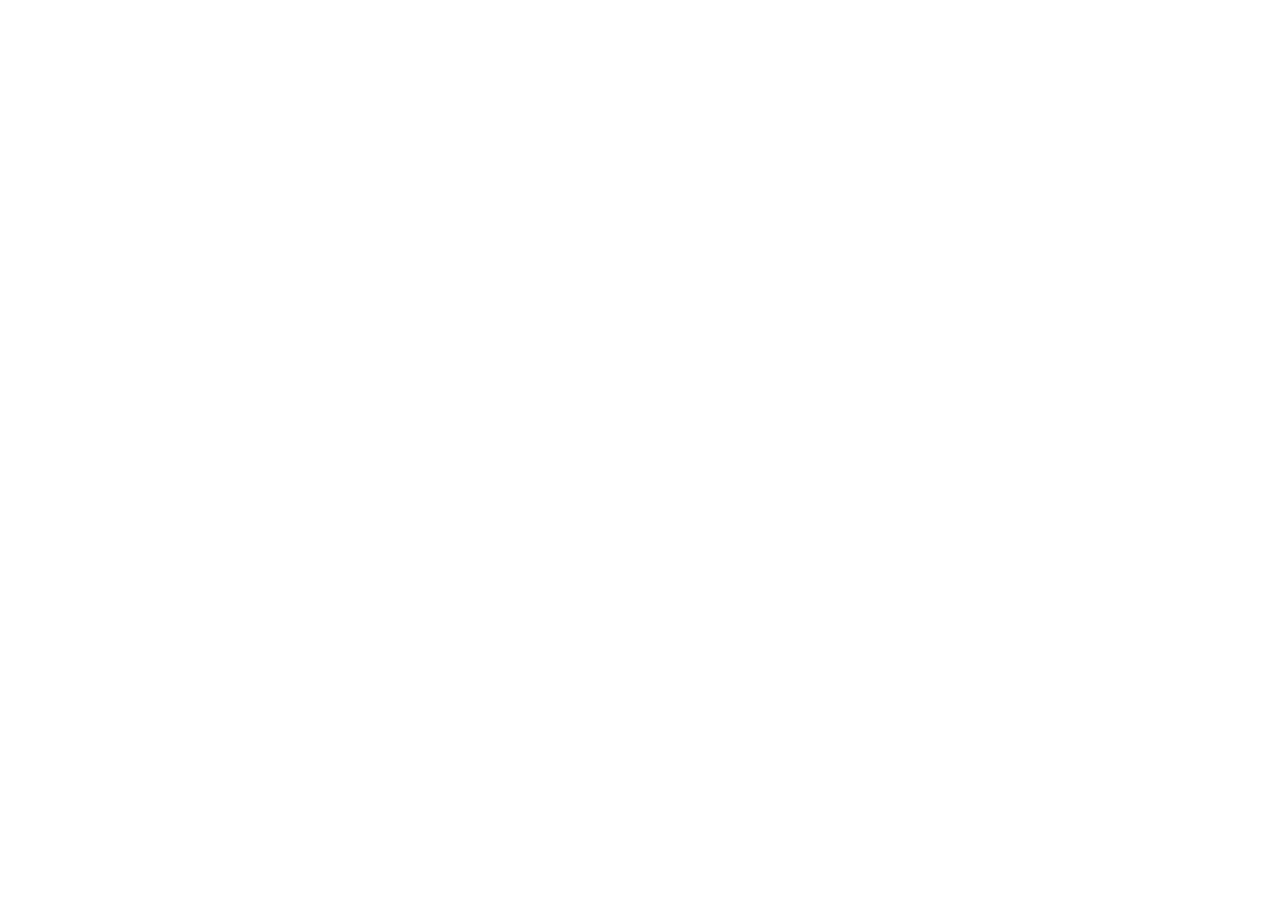
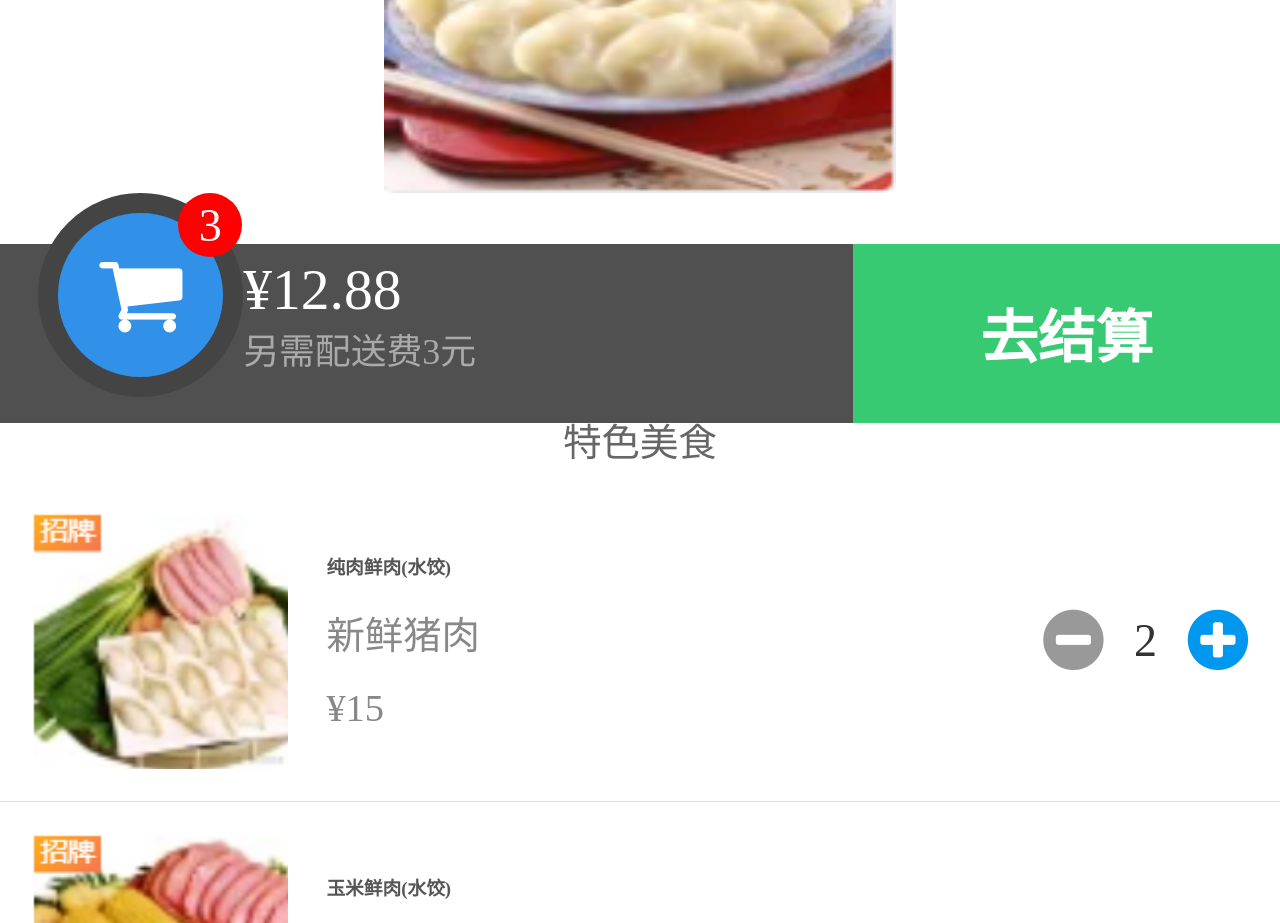
Before and after one commit to Locher7/elm, a Vue app in the folder elmclient/: page /businessInfo in a window 1280 px wide. Before the commit this address had no page. Shown: the part 377-1300 px from the top of the page. Before the commit the page ends 800 px from the top, so only its background shows below. Built offline with nearby package versions, Linux system fonts and the light colour scheme.

Commit message:
商家信息静态页面

```diff
--- a/elmclient/src/router/index.js
+++ b/elmclient/src/router/index.js
@@ -4,6 +4,7 @@
 } from 'vue-router';
 import Index from '../views/Index.vue';
 import BusinessList from '../views/BusinessList.vue';
+import BusinessInfo from '../views/BusinessInfo.vue';
 
 const routes = [{
 		path: '/',
@@ -19,6 +20,11 @@
 		path: '/businessList',
 		name: 'BusinessList',
 		component: BusinessList
+	},
+	{
+		path: '/businessInfo',
+		name: 'BusinessInfo',
+		component: BusinessInfo
 	}
 ];
 
--- /dev/null
+++ b/elmclient/src/views/BusinessInfo.vue
@@ -0,0 +1,464 @@
+<template>
+	<div class="wrapper">
+		<!-- header -->
+		<header>
+			<p>商家信息</p>
+		</header>
+
+		<!-- 商家logo -->
+		<div class="business-logo">
+			<img src="../assets/sj01.png">
+		</div>
+
+		<!-- 商家信息 -->
+		<div class="business-info">
+			<h1>万家饺子(软件园E18店)</h1>
+			<p>&#165;15起送 配送&#165;3</p>
+			<p>特色美食</p>
+		</div>
+
+		<!-- 食品列表 -->
+		<ul class="food">
+			<li>
+				<div class="food-left">
+					<img src="../assets/sp01.png">
+					<div class="food-left-info">
+						<h3>纯肉鲜肉(水饺)</h3>
+						<p>新鲜猪肉</p>
+						<p>&#165;15</p>
+					</div>
+				</div>
+				<div class="food-right">
+					<div>
+						<i class="fa fa-minus-circle"></i>
+					</div>
+					<p><span>2</span></p>
+					<div>
+						<i class="fa fa-plus-circle"></i>
+					</div>
+				</div>
+			</li>
+			<li>
+				<div class="food-left">
+					<img src="../assets/sp02.png">
+					<div class="food-left-info">
+						<h3>玉米鲜肉(水饺)</h3>
+						<p>玉米鲜肉</p>
+						<p>&#165;16</p>
+					</div>
+				</div>
+				<div class="food-right">
+					<div>
+						<i class="fa fa-minus-circle"></i>
+					</div>
+					<p><span>3</span></p>
+					<div>
+						<i class="fa fa-plus-circle"></i>
+					</div>
+				</div>
+			</li>
+			<li>
+				<div class="food-left">
+					<img src="../assets/sp03.png">
+					<div class="food-left-info">
+						<h3>虾仁三鲜(蒸饺)</h3>
+						<p>新鲜虾仁</p>
+						<p>&#165;22</p>
+					</div>
+				</div>
+				<div class="food-right">
+					<div>
+						<i class="fa fa-minus-circle"></i>
+					</div>
+					<p><span>1</span></p>
+					<div>
+						<i class="fa fa-plus-circle"></i>
+					</div>
+				</div>
+			</li>
+			<li>
+				<div class="food-left">
+					<img src="../assets/sp04.png">
+					<div class="food-left-info">
+						<h3>素三鲜(蒸饺)</h3>
+						<p>素三鲜</p>
+						<p>&#165;13</p>
+					</div>
+				</div>
+				<div class="food-right">
+					<div></div>
+					<p></p>
+					<div>
+						<i class="fa fa-plus-circle"></i>
+					</div>
+				</div>
+			</li>
+			<li>
+				<div class="food-left">
+					<img src="../assets/sp05.png">
+					<div class="food-left-info">
+						<h3>角瓜鸡蛋(蒸饺)</h3>
+						<p>新鲜鸡蛋</p>
+						<p>&#165;12</p>
+					</div>
+				</div>
+				<div class="food-right">
+					<div></div>
+					<p></p>
+					<div>
+						<i class="fa fa-plus-circle"></i>
+					</div>
+				</div>
+			</li>
+			<li>
+				<div class="food-left">
+					<img src="../assets/sp06.png">
+					<div class="food-left-info">
+						<h3>小白菜肉(水饺)</h3>
+						<p>新鲜猪肉</p>
+						<p>&#165;15</p>
+					</div>
+				</div>
+				<div class="food-right">
+					<div></div>
+					<p></p>
+					<div>
+						<i class="fa fa-plus-circle"></i>
+					</div>
+				</div>
+			</li>
+			<li>
+				<div class="food-left">
+					<img src="../assets/sp07.png">
+					<div class="food-left-info">
+						<h3>芹菜牛肉(水饺)</h3>
+						<p>新鲜牛肉</p>
+						<p>&#165;15</p>
+					</div>
+				</div>
+				<div class="food-right">
+					<div></div>
+					<p></p>
+					<div>
+						<i class="fa fa-plus-circle"></i>
+					</div>
+				</div>
+			</li>
+			<li>
+				<div class="food-left">
+					<img src="../assets/sp08.png">
+					<div class="food-left-info">
+						<h3>虾腰鲜肉(水饺)</h3>
+						<p>新鲜猪肉</p>
+						<p>&#165;20</p>
+					</div>
+				</div>
+				<div class="food-right">
+					<div></div>
+					<p></p>
+					<div>
+						<i class="fa fa-plus-circle"></i>
+					</div>
+				</div>
+			</li>
+			<li>
+				<div class="food-left">
+					<img src="../assets/sp09.png">
+					<div class="food-left-info">
+						<h3>青椒鲜肉(水饺)</h3>
+						<p>新鲜猪肉</p>
+						<p>&#165;15</p>
+					</div>
+				</div>
+				<div class="food-right">
+					<div></div>
+					<p></p>
+					<div>
+						<i class="fa fa-plus-circle"></i>
+					</div>
+				</div>
+			</li>
+		</ul>
+
+		<!-- 购物车 -->
+		<div class="cart">
+			<div class="cart-left">
+				<div class="cart-left-icon">
+					<i class="fa fa-shopping-cart"></i>
+					<div class="cart-left-icon-quantity">3</div>
+				</div>
+				<div class="cart-left-info">
+					<p>&#165;12.88</p>
+					<p>另需配送费3元</p>
+				</div>
+			</div>
+			<div class="cart-right">
+				<!-- 不够起送费 -->
+				<!--<div class="cart-right-item">&#165;15起送</div>-->
+				<!-- 达到起送费 -->
+				<div class="cart-right-item" onclick="location.href='order.html'">去结算</div>
+			</div>
+		</div>
+
+	</div>
+</template>
+
+<script>
+	// export default{
+	// 	name:'BusinessInfo',
+	// 	data(){
+	// 		return {
+	// 			businessId:this.$query.businessId,
+	// 			business:{}
+	// 		}
+	// 	},
+	// 	created(){
+	// 	    //根据businessId查询商家信息
+	// 		this.$axios.post('BusinessController/getBuinessById',this.$qs.stringify({
+	// 			businessId:this.businessId
+	// 		})).then(response=>{
+	// 			this.business=response.data;
+	// 		}).catch(errpr=>{
+	// 			console.error(error);
+	// 		})
+	// 	},
+	// }
+</script>
+
+<style scoped>
+	/****************** 总容器 ****************/
+	.wrapper {
+		width: 100%;
+		height: 100%;
+	}
+
+	/****************** header ****************/
+	.wrapper header {
+		width: 100%;
+		height: 12vw;
+		background-color: #0097ff;
+		color: #fff;
+		font-size: 4.8vw;
+
+		position: fixed;
+		left: 0;
+		top: 0;
+		z-index: 1000;
+
+		display: flex;
+		justify-content: center;
+		align-items: center;
+	}
+
+	/****************** 商家logo ****************/
+	.wrapper .business-logo {
+		width: 100%;
+		height: 35vw;
+		margin-top: 12vw;
+
+		display: flex;
+		justify-content: center;
+		align-items: center;
+	}
+
+	.wrapper .business-logo img {
+		width: 40vw;
+		height: 30vw;
+		border-radius: 5px;
+	}
+
+	/****************** 商家信息 ****************/
+	.wrapper .business-info {
+		width: 100%;
+		height: 20vw;
+
+		display: flex;
+		flex-direction: column;
+		justify-content: center;
+		align-items: center;
+	}
+
+	.wrapper .business-info h1 {
+		font-size: 5vw;
+	}
+
+	.wrapper .business-info p {
+		font-size: 3vw;
+		color: #666;
+		margin-top: 1vw;
+	}
+
+	/****************** 食品列表 ****************/
+	.wrapper .food {
+		width: 100%;
+	}
+
+	.wrapper .food::after {
+		content: "";
+		display: block;
+		height: 14vw;
+	}
+
+	.wrapper .food li {
+		width: 100%;
+		box-sizing: border-box;
+		padding: 2.5vw;
+		user-select: none;
+		border-bottom: solid 1px #ddd;
+
+		display: flex;
+		justify-content: space-between;
+		align-items: center;
+	}
+
+	.wrapper .food li .food-left {
+		display: flex;
+		align-items: center;
+	}
+
+	.wrapper .food li .food-left img {
+		width: 20vw;
+		height: 20vw;
+	}
+
+	.wrapper .food li .food-left .food-left-info {
+		margin-left: 3vw;
+	}
+
+	.wrapper .food li .food-left .food-left-info h3 {
+		font-size: 3, 8vw;
+		color: #555;
+	}
+
+	.wrapper .food li .food-left .food-left-info p {
+		font-size: 3vw;
+		color: #888;
+		margin-top: 2vw;
+	}
+
+	.wrapper .food li .food-right {
+		width: 16vw;
+		display: flex;
+		justify-content: space-between;
+		align-items: center;
+	}
+
+	.wrapper .food li .food-right .fa-minus-circle {
+		font-size: 5.5vw;
+		color: #999;
+		cursor: pointer;
+	}
+
+	.wrapper .food li .food-right p {
+		font-size: 3.6vw;
+		color: #333;
+	}
+
+	.wrapper .food li .food-right .fa-plus-circle {
+		font-size: 5.5vw;
+		color: #0097ef;
+		cursor: pointer;
+	}
+
+	/****************** 购物车 ****************/
+	.wrapper .cart {
+		width: 100%;
+		height: 14vw;
+
+		position: fixed;
+		left: 0;
+		bottom: 0;
+
+		display: flex;
+	}
+
+	.wrapper .cart .cart-left {
+		flex: 2;
+		background-color: #505051;
+
+		display: flex;
+	}
+
+	.wrapper .cart .cart-left .cart-left-icon {
+		width: 16vw;
+		height: 16vw;
+		box-sizing: border-box;
+		border: solid 1.6vw #444;
+		border-radius: 8vw;
+		background-color: #3190e8;
+		font-size: 7vw;
+		color: #fff;
+
+		display: flex;
+		justify-content: center;
+		align-items: center;
+
+		margin-top: -4vw;
+		margin-left: 3vw;
+
+		position: relative;
+	}
+
+	.wrapper .cart .cart-left .cart-left-icon-quantity {
+		width: 5vw;
+		height: 5vw;
+		border-radius: 2.5vw;
+		background-color: red;
+		color: #fff;
+		font-size: 3.6vw;
+
+		display: flex;
+		justify-content: center;
+		align-items: center;
+
+		position: absolute;
+		right: -1.5vw;
+		top: -1.5vw;
+	}
+
+	.wrapper .cart .cart-left .cart-left-info p:first-child {
+		font-size: 4.5vw;
+		color: #fff;
+		margin-top: 1vw;
+	}
+
+	.wrapper .cart .cart-left .cart-left-info p:last-child {
+		font-size: 2.8vw;
+		color: #aaa;
+	}
+
+	.wrapper .cart .cart-right {
+		flex: 1;
+	}
+
+	/*达到起送费时的样式*/
+	.wrapper .cart .cart-right .cart-right-item {
+		width: 100%;
+		height: 100%;
+		background-color: #38ca73;
+		color: #fff;
+		font-size: 4.5vw;
+		font-weight: 700;
+		user-select: none;
+		cursor: pointer;
+
+		display: flex;
+		justify-content: center;
+		align-items: center;
+	}
+
+	/*不够起送费时的样式*/
+	/*.wrapper .cart .cart-right .cart-right-item{
+	width: 100%;
+	height: 100%;
+	background-color: #535356;
+	color: #fff;
+	font-size: 4.5vw;
+	font-weight: 700;
+	user-select: none;
+
+	display: flex;
+	justify-content: center;
+	align-items: center;
+}*/
+</style>
--- a/elmclient/src/views/BusinessList.vue
+++ b/elmclient/src/views/BusinessList.vue
@@ -7,7 +7,7 @@
 
 		<!-- 商家列表 -->
 		<ul class="business">
-				<li onclick="location.href='businessInfo.html'">
+			<li @click="toBusinessInfo">
 				<div class="business-img">
 					<img src="../assets/sj01.png">
 					<div class="business-img-quantity">3</div>
@@ -109,9 +109,9 @@
 
 <script>
 	import Footer from '../components/Footer.vue';
-    export default{
-        name:'BusinessList',
-        data(){
+	export default {
+		name: 'BusinessList',
+		data() {
 			//接口
 			// return{
 			//     orderTypedId:this.$route.query.orderTypedId,
@@ -129,7 +129,7 @@
 		//         console.error(error);
 		//     })
 		// },
-        components:{
+		components: {
 			Footer
 		},
 		mounted() {
@@ -138,19 +138,24 @@
 				// 这里添加滚动事件的处理逻辑
 				console.log('Scroll event triggered');
 			}
+		},
+		methods: {
+			toBusinessInfo() {
+				this.$router.push('/businessInfo');
 			}
+		},
 	}
 </script>
 
 <style scoped>
 	/****************** 总容器 ****************/
-.wrapper{
+	.wrapper {
 		width: 100%;
 		height: 100%;
 	}
 
 	/****************** header ****************/
-.wrapper header{
+	.wrapper header {
 		width: 100%;
 		height: 12vw;
 		background-color: #0097ff;
@@ -168,16 +173,18 @@
 	}
 
 	/****************** 商家列表 ****************/
-.wrapper .business{
+	.wrapper .business {
 		width: 100%;
 		margin-top: 12vw;
 	}
+
 	.wrapper .business::after {
 		content: "";
 		display: block;
 		height: 14vw;
 	}
-.wrapper .business li{
+
+	.wrapper .business li {
 		width: 100%;
 		box-sizing: border-box;
 		padding: 2.5vw;
@@ -188,20 +195,23 @@
 		display: flex;
 		align-items: center;
 	}
-.wrapper .business li .business-img{
+
+	.wrapper .business li .business-img {
 		position: relative;
 
 	}
-.wrapper .business li .business-img img{
+
+	.wrapper .business li .business-img img {
 		width: 20vw;
 		height: 20vw;
 	}
-.wrapper .business li .business-img .business-img-quantity{
+
+	.wrapper .business li .business-img .business-img-quantity {
 		width: 5vw;
 		height: 5vw;
 		background-color: red;
 		color: #fff;
-	font-size: 3,6vw;
+		font-size: 3, 6vw;
 		border-radius: 2.5vw;
 
 		display: flex;
@@ -212,14 +222,17 @@
 		right: -1.5vw;
 		top: -1.5vw;
 	}
-.wrapper .business li .business-info{
+
+	.wrapper .business li .business-info {
 		margin-left: 3vw;
 	}
-.wrapper .business li .business-info h3{
+
+	.wrapper .business li .business-info h3 {
 		font-size: 3.8vw;
 		color: #555;
 	}
-.wrapper .business li .business-info p{
+
+	.wrapper .business li .business-info p {
 		font-size: 3vw;
 		color: #888;
 		margin-top: 2vw;
```
Also changed, not shown: elmclient/src/views/Index.vue (+9 -10 lines), elmclient/src/components/Footer.vue (line endings or trailing spaces). Lines whose indentation alone changed are shown as unchanged.
